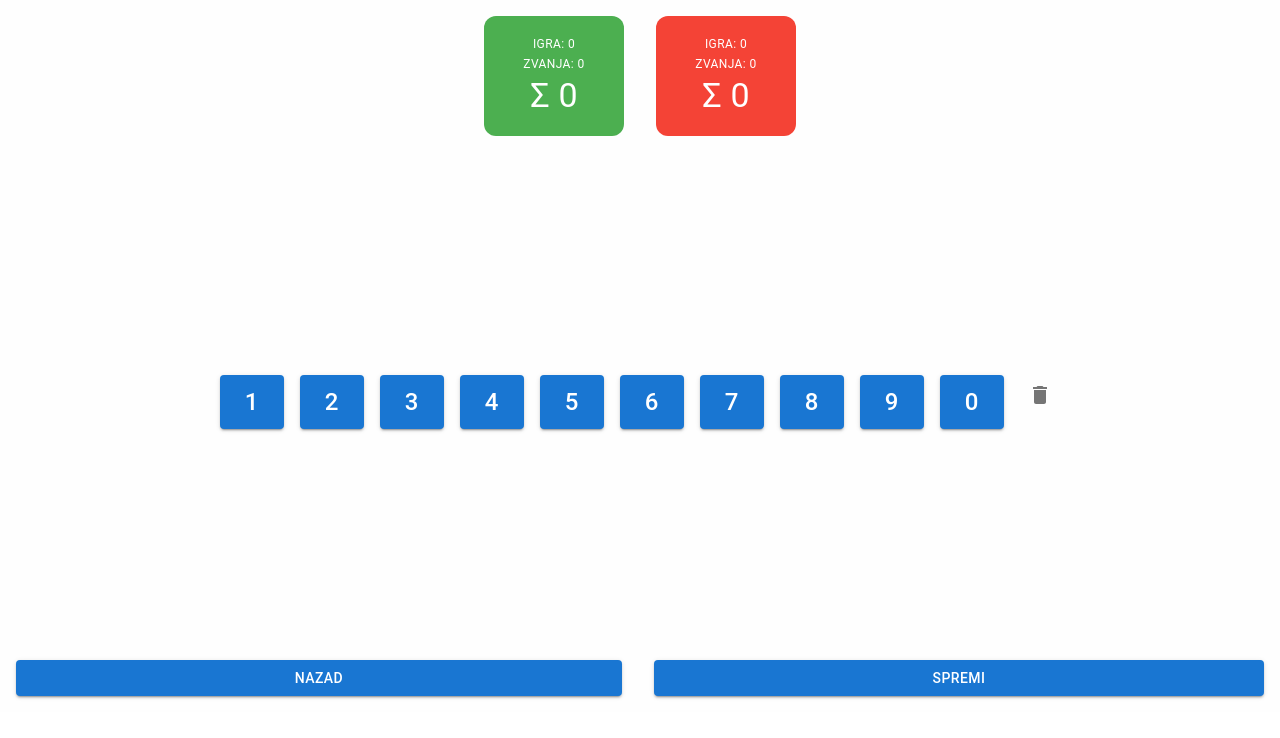
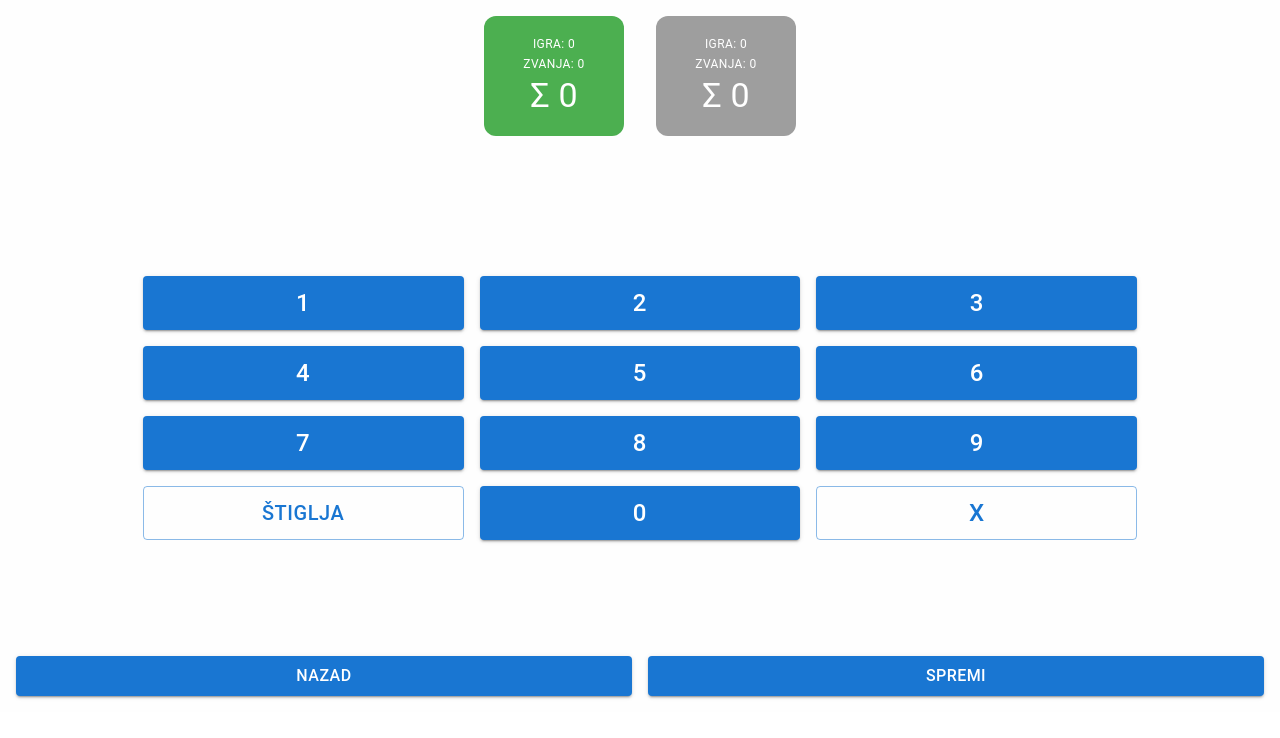
Before and after one commit to lkrcelic/Bela-Treseta-Tournamnet-app, a Next.js app: page /match/result/score in a window 1280 px wide. Shown: the top 738 px of the page. Built offline with nearby package versions, Linux system fonts and the light colour scheme.

Commit message:
added functionality to score page and added connection between announcement and score page.

```diff
--- a/src/app/match/result/score/page.tsx
+++ b/src/app/match/result/score/page.tsx
@@ -2,6 +2,7 @@
 
 import React from "react";
 import DigitGrid from "@/app/match/result/score/ui/DigitGrid";
+import ActionsButtons from "@/app/match/result/ui/ActionsButtons";
 
 export default function Result() {
   return (
--- a/src/app/match/result/score/ui/DigitGrid.tsx
+++ b/src/app/match/result/score/ui/DigitGrid.tsx
@@ -1,12 +1,13 @@
 import React from "react";
-import { Button, IconButton } from "@mui/material";
-import DeleteIcon from "@mui/icons-material/Delete";
+import { Button } from "@mui/material";
 import useScoreStore from "@/app/store/scoreStore";
 import { Grid } from "@mui/system";
 
 const DigitGrid = () => {
   const updateScore = useScoreStore((state) => state.updateScore);
-  const deleteLastDigit = useScoreStore((state) => state.deleteLastDigit);
+  const resetScore = useScoreStore((state) => state.resetScore);
+  const setStiglja = useScoreStore((state) => state.setStiglja);
+  const stigljaActive = useScoreStore((state) => state.stigljaActive);
 
   const handleClick = (digit: number) => {
     updateScore(digit);
@@ -14,25 +15,45 @@ const DigitGrid = () => {
 
   return (
     <Grid container spacing={2} sx={{ marginTop: 3 }}>
-      {[1, 2, 3, 4, 5, 6, 7, 8, 9, 0].map((digit) => (
-        <Grid item xs={4} key={digit}>
+      {[1, 2, 3, 4, 5, 6, 7, 8, 9, "štiglja", 0, "X"].map((digit, index) => (
+        <Grid
+          item
+          size={{ xs: 4 }}
+          key={index}
+          sx={digit === "skip" ? { visibility: "hidden" } : {}}
+        >
+          {typeof digit === "number" && (
             <Button
               variant="contained"
               sx={{ width: "100%", fontSize: "24px" }}
-            onClick={() => handleClick(digit)}
+              onClick={() => handleClick(digit as number)}
+              disabled={stigljaActive}
             >
               {digit}
             </Button>
+          )}
+
+          {digit === "X" && (
+            <Button
+              sx={{ width: "100%", fontSize: "24px" }}
+              onClick={resetScore}
+              variant="outlined"
+            >
+              X
+            </Button>
+          )}
+          {digit === "štiglja" && (
+            <Button
+              variant="outlined"
+              color="primary"
+              sx={{ width: "100%", fontSize: "20px", height: "100%" }}
+              onClick={setStiglja}
+            >
+              Štiglja
+            </Button>
+          )}
         </Grid>
       ))}
-      <Grid item xs={4}>
-        <IconButton
-          sx={{ width: "100%", fontSize: "24px" }}
-          onClick={deleteLastDigit}
-        >
-          <DeleteIcon />
-        </IconButton>
-      </Grid>
     </Grid>
   );
 };
--- a/src/app/match/result/ui/ActionsButtons.tsx
+++ b/src/app/match/result/ui/ActionsButtons.tsx
@@ -1,23 +1,68 @@
-import { Box, Button, Typography } from "@mui/material";
+"use client";
+
+import { usePathname, useRouter } from "next/navigation"; // Import both from next/navigation
+import { Button } from "@mui/material";
+import { Grid } from "@mui/system";
+import useAnnouncementStore from "@/app/store/announcementStore";
 
 export default function ActionsButtons() {
+  const { noAnnouncements } = useAnnouncementStore();
+  const pathname = usePathname();
+  const router = useRouter();
+
+  const getNextAction = () => {
+    switch (pathname) {
+      case "/page1":
+        return {
+          label: "Save Page 1 Data",
+          action: () => {
+            router.push("/match/result/announcement");
+          },
+        };
+      case "/match/result/announcement":
+        return {
+          label: noAnnouncements ? "Nema Zvanja" : "Dalje",
+          action: () => {
+            router.push("/match/result/score");
+          },
+        };
+      case "/match/result/score":
+        return {
+          label: "Spremi",
+          action: () => {
+            // Add your custom logic for Page 3
+            console.log("Submitting info for Page 3");
+          },
+        };
+    }
+  };
+
+  const nextAction = getNextAction();
+
   return (
-    <Box
-      sx={{
-        display: "flex",
-        width: "100%",
-        paddingTop: 2,
-        bgcolor: "#fefefe",
-        gap: 4,
-      }}
-    >
-      <Button sx={{ flexGrow: 1 }} variant="contained" color="primary">
-        <Typography variant="button">Nazad</Typography>
-      </Button>
-
-      <Button sx={{ flexGrow: 1 }} variant="contained" color="primary">
-        <Typography variant="button">Spremi</Typography>
-      </Button>
-    </Box>
+    <Grid container spacing={2} sx={{ width: "100%" }}>
+      <Grid item size={{ xs: 6 }}>
+        <Button
+          color="primary"
+          variant="contained"
+          sx={{ width: "100%", fontSize: "16px" }}
+          onClick={() => {
+            window.history.back();
+          }}
+        >
+          Nazad
+        </Button>
+      </Grid>
+      <Grid item size={{ xs: 6 }}>
+        <Button
+          color="primary"
+          variant="contained"
+          sx={{ width: "100%", fontSize: "16px" }}
+          onClick={nextAction.action}
+        >
+          {nextAction.label}
+        </Button>
+      </Grid>
+    </Grid>
   );
 }
--- a/src/app/match/result/ui/TeamScoreBox.tsx
+++ b/src/app/match/result/ui/TeamScoreBox.tsx
@@ -1,18 +1,21 @@
-import { Box, Typography } from "@mui/material";
+import { Button, Typography } from "@mui/material";
 
 interface ScoreBoxProps {
   teamColor: string;
   gameScore: number;
   announcementScore: number;
+  setActiveTeam: () => void;
 }
 
 export function TeamScoreBox({
   teamColor,
   gameScore,
   announcementScore,
+  setActiveTeam,
 }: ScoreBoxProps) {
   return (
-    <Box
+    <Button
+      onClick={setActiveTeam}
       sx={{
         width: "140px",
         height: "120px",
@@ -29,6 +32,6 @@ export function TeamScoreBox({
       <Typography variant="caption">IGRA: {gameScore}</Typography>
       <Typography variant="caption">ZVANJA: {announcementScore}</Typography>
       <Typography variant="h4">Σ {gameScore + announcementScore}</Typography>
-    </Box>
+    </Button>
   );
 }
--- a/src/app/match/result/ui/TeamsScoreSection.tsx
+++ b/src/app/match/result/ui/TeamsScoreSection.tsx
@@ -5,7 +5,7 @@ import useAnnouncementStore from "@/app/store/announcementStore";
 import useScoreStore from "@/app/store/scoreStore";
 
 export default function TeamsScoreSection() {
-  const { team1Score, team2Score, setActiveTeam } = useScoreStore();
+  const { team1Score, team2Score, activeTeam, setActiveTeam } = useScoreStore();
   const { playerAnnouncements } = useAnnouncementStore();
 
   return (
@@ -17,25 +17,25 @@ export default function TeamsScoreSection() {
     >
       <Grid item xs={6}>
         <TeamScoreBox
-          teamColor="#4caf50"
+          teamColor={activeTeam === "team1" ? "#4caf50" : "#9e9e9e"}
           gameScore={team1Score}
           announcementScore={
             playerAnnouncements[1].totalAnnouncements +
             playerAnnouncements[3].totalAnnouncements
           }
-          onClick={() => setActiveTeam}
+          setActiveTeam={() => setActiveTeam("team1")}
         />
       </Grid>
 
       <Grid item xs={6}>
         <TeamScoreBox
-          teamColor="#f44336"
+          teamColor={activeTeam === "team2" ? "#f44336" : "#9e9e9e"}
           gameScore={team2Score}
           announcementScore={
             playerAnnouncements[2].totalAnnouncements +
             playerAnnouncements[4].totalAnnouncements
           }
-          onClick={() => setActiveTeam}
+          setActiveTeam={() => setActiveTeam("team2")}
         />
       </Grid>
     </Grid>
--- a/src/app/store/announcementStore.ts
+++ b/src/app/store/announcementStore.ts
@@ -10,7 +10,8 @@ type PlayerAnnouncements = {
 
 type AnnouncementState = {
   playerAnnouncements: { [key: number]: PlayerAnnouncements };
-  activePlayerId: number; // Track active player
+  activePlayerId: number;
+  noAnnouncements: boolean;
   setActivePlayerId: (playerId: number) => void;
   setAnnouncement: (playerId: number, points: number) => void;
   resetPlayerAnnouncements: (playerId: number) => void;
@@ -23,7 +24,8 @@ const useAnnouncementStore = create<AnnouncementState>((set) => ({
     3: { totalAnnouncements: 0, announcementCounts: {} },
     4: { totalAnnouncements: 0, announcementCounts: {} },
   },
-  activePlayerId: 1, // Default to Player 1
+  activePlayerId: 1,
+  noAnnouncements: true,
   setActivePlayerId: (playerId) => set({ activePlayerId: playerId }),
 
   setAnnouncement: (playerId, points) =>
@@ -49,19 +51,29 @@ const useAnnouncementStore = create<AnnouncementState>((set) => ({
             announcementCounts: updatedCounts,
           },
         },
+        noAnnouncements: false,
       };
     }),
 
   resetPlayerAnnouncements: (playerId: number) =>
-    set((state) => ({
-      playerAnnouncements: {
+    set((state) => {
+      const updatedPlayerAnnouncements = {
         ...state.playerAnnouncements,
         [playerId]: {
           totalAnnouncements: 0,
           announcementCounts: {},
         },
-      },
-    })),
+      };
+
+      const hasAnnouncements = Object.values(updatedPlayerAnnouncements).some(
+        (player) => player.totalAnnouncements > 0
+      );
+
+      return {
+        playerAnnouncements: updatedPlayerAnnouncements,
+        noAnnouncements: !hasAnnouncements,
+      };
+    }),
 }));
 
 export default useAnnouncementStore;
--- a/src/app/store/scoreStore.ts
+++ b/src/app/store/scoreStore.ts
@@ -3,45 +3,72 @@ import { create } from "zustand";
 type ScoreState = {
   team1Score: number;
   team2Score: number;
-  activeTeam: "team1" | "team2" | null;
+  activeTeam: "team1" | "team2";
+  stigljaActive: boolean;
   setActiveTeam: (team: "team1" | "team2") => void;
   updateScore: (digit: number) => void;
-  deleteLastDigit: () => void;
   resetScore: () => void;
+  setStiglja: () => void;
 };
+
+const MAX_SCORE = 162;
+const STIGLJA_SCORE = 252;
 
 const useScoreStore = create<ScoreState>((set) => ({
   team1Score: 0,
   team2Score: 0,
-  activeTeam: null,
+  activeTeam: "team1",
+  stigljaActive: false,
 
   setActiveTeam: (team) => set({ activeTeam: team }),
 
   updateScore: (digit) =>
     set((state) => {
-      if (state.activeTeam === "team1") {
+      const { activeTeam, team1Score, team2Score } = state;
+      let newScore;
+
+      if (activeTeam === "team1") {
+        newScore = team1Score * 10 + digit;
+        if (newScore > MAX_SCORE) {
+          return {};
+        }
         return {
-          team1Score: state.team1Score * 10 + digit, // Shift digits and append the new digit
-        };
-      } else if (state.activeTeam === "team2") {
-        return {
-          team2Score: state.team2Score * 10 + digit, // Shift digits and append the new digit
+          team1Score: newScore,
+          team2Score: MAX_SCORE - newScore,
         };
       }
-      return {};
+
+      if (activeTeam === "team2") {
+        newScore = team2Score * 10 + digit;
+        if (newScore > MAX_SCORE) {
+          return {};
+        }
+        return {
+          team2Score: newScore,
+          team1Score: MAX_SCORE - newScore,
+        };
+      }
     }),
 
-  deleteLastDigit: () =>
+  resetScore: () => set({ team1Score: 0, team2Score: 0, stigljaActive: false }),
+
+  setStiglja: () =>
     set((state) => {
-      if (state.activeTeam === "team1") {
-        return { team1Score: Math.floor(state.team1Score / 10) }; // Remove the last digit
-      } else if (state.activeTeam === "team2") {
-        return { team2Score: Math.floor(state.team2Score / 10) }; // Remove the last digit
+      const { activeTeam } = state;
+      if (activeTeam === "team1") {
+        return {
+          stigljaActive: true,
+          team1Score: STIGLJA_SCORE,
+          team2Score: 0,
+        };
+      } else {
+        return {
+          stigljaActive: true,
+          team1Score: 0,
+          team2Score: STIGLJA_SCORE,
+        };
       }
-      return {};
     }),
-
-  resetScore: () => set({ team1Score: 0, team2Score: 0 }),
 }));
 
 export default useScoreStore;
```
Lines whose indentation alone changed are shown as unchanged.
